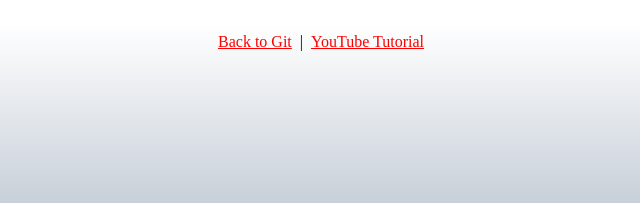
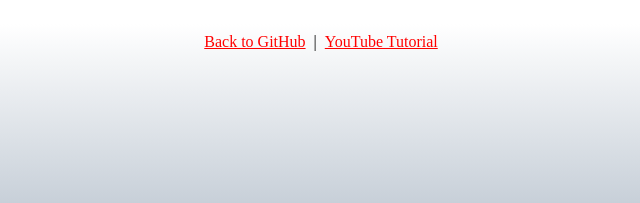
Before and after one commit to CodingWith-Adam/gamepad-tester, a plain HTML site: page index.html in a window 1280 px wide. Shown: the part 576-779 px from the top of the page, 319-959 px from the left. Drawn offline with Linux system fonts and the light colour scheme.

Commit message:
Update index.html

```diff
--- a/index.html
+++ b/index.html
@@ -322,7 +322,7 @@
       </svg>
     </div>
     <div class="center">
-      <a href="https://github.com/CodingWith-Adam/gamepad-tester">Back to Git</a
+      <a href="https://github.com/CodingWith-Adam/gamepad-tester">Back to GitHub</a
       >&nbsp;&nbsp;|&nbsp;&nbsp;<a href="https://youtu.be/tQyrpcOK6U0"
         >YouTube Tutorial</a
       >
```
